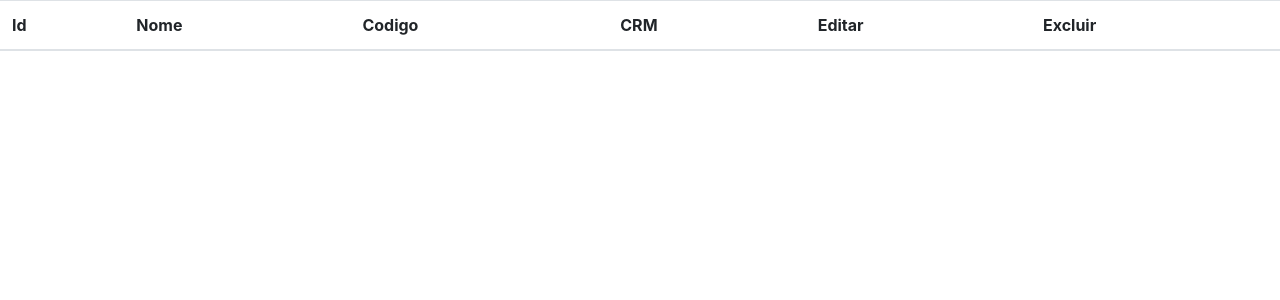
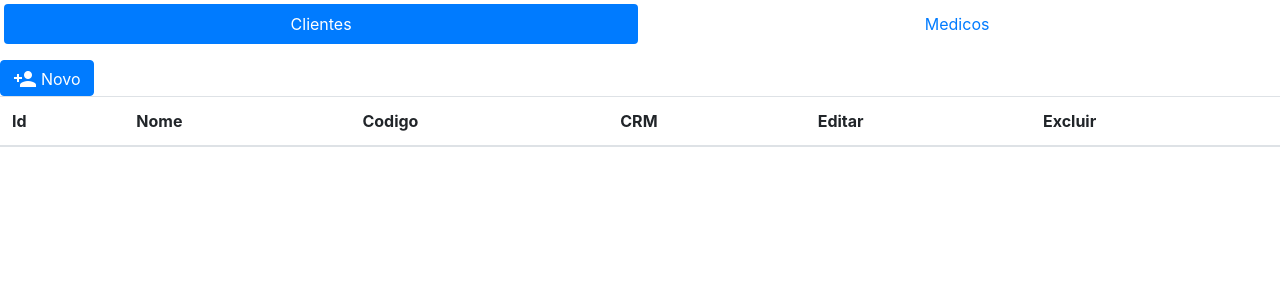
Before and after one commit to crhisllane/MedicalCientesSite, a Django app: page / in a window 1280 px wide. Shown: the top 300 px of the page. Run offline with Django 3.2, Linux system fonts and the light colour scheme; data that the repository does not hold is empty; some libraries are stand-ins or nearby versions.

Commit message:
cadastro de cliente completo

```diff
--- a/medicalClintesSites/site_mc/forms.py
+++ b/medicalClintesSites/site_mc/forms.py
@@ -6,5 +6,4 @@ class ClienteForm(forms.Form):
     dataNascimento = forms.DateField(input_formats=['%d-%m-%Y'])
     dataColeta = forms.DateField(input_formats=['%d-%m-%Y'])
     dataEntrega = forms.DateField(input_formats=['%d-%m-%Y'])
-    codigoIdentificador = forms.CharField()
     CRM = forms.CharField()
--- a/medicalClintesSites/site_mc/templates/site_mc/site_list.html
+++ b/medicalClintesSites/site_mc/templates/site_mc/site_list.html
@@ -14,7 +14,18 @@
         <script src="https://cdnjs.cloudflare.com/ajax/libs/popper.js/1.14.7/umd/popper.min.js" integrity="sha384-UO2eT0CpHqdSJQ6hJty5KVphtPhzWj9WO1clHTMGa3JDZwrnQq4sF86dIHNDz0W1" crossorigin="anonymous"></script>
         <script src="https://stackpath.bootstrapcdn.com/bootstrap/4.3.1/js/bootstrap.min.js" integrity="sha384-JjSmVgyd0p3pXB1rRibZUAYoIIy6OrQ6VrjIEaFf/nJGzIxFDsf4x0xIM+B07jRM" crossorigin="anonymous"></script>
 
+        <div style="padding: 4px 4px 16px 4px">
+          <ul class="nav nav-pills nav-fill">
+            <li class="nav-item">
+              <a class="nav-link active" href="#">Clientes</a>
+            </li>
+            <li class="nav-item">
+              <a class="nav-link" href="#">Medicos</a>
+            </li>
+          </ul>
+        </div>
 
+        <a href="{% url 'cadastrar' %}"><button type="button" class="btn btn-primary" style="display: flex; height: 36px"> <div style="padding: 0px 4px  0px 0px"><i class="material-icons">person_add </i></div>Novo</button></a>
         <table class="table table-hover">
                 <thead>
                   <tr>
--- a/medicalClintesSites/site_mc/views.py
+++ b/medicalClintesSites/site_mc/views.py
@@ -4,22 +4,12 @@ from django.template import Context, Template
 from site_mc.forms import ClienteForm
 import requests
 
-class cliente():
-    nome = ""
-    dataNascimento = ""
-    dataColeta = ""
-    dataEntrega = ""
-    codigoIdentificador = ""
-    CRM = ""
 
 def site_list(request):
-    # context = Context ( {"clientes", [cliente(), cliente()]})
-    # clintes =
     response = requests.get('https://crhisllane.pythonanywhere.com/Clientes/')
 
     context = {'clientes': response.json()}
 
-    # context["clientes"] = [cliente(), cliente()]
     return render(request, 'site_mc/site_list.html', context)
 
 def delete(request, id):
@@ -44,7 +34,6 @@ def alterar(request, id):
             dataNascimento = form.cleaned_data['dataNascimento'].strftime("%d-%m-%Y")
             dataColeta = form.cleaned_data['dataColeta'].strftime("%d-%m-%Y")
             dataEntrega = form.cleaned_data['dataEntrega'].strftime("%d-%m-%Y")
-            codigoIdentificador = form.cleaned_data['codigoIdentificador']
             CRM = form.cleaned_data['CRM']
 
             resposta = requests.put(f'https://crhisllane.pythonanywhere.com/Clientes/{id}/', data= {
@@ -52,7 +41,6 @@ def alterar(request, id):
                 "dataNascimento": dataNascimento,
                 "dataColeta": dataColeta,
                 "dataEntrega": dataEntrega,
-                "codigoIdentificador": codigoIdentificador,
                 "CRM": CRM,
             })
             context = {'form' : ClienteForm(resposta.json())}
@@ -71,7 +59,6 @@ def cadastrar(request):
             dataNascimento = form.cleaned_data['dataNascimento'].strftime("%d-%m-%Y")
             dataColeta = form.cleaned_data['dataColeta'].strftime("%d-%m-%Y")
             dataEntrega = form.cleaned_data['dataEntrega'].strftime("%d-%m-%Y")
-            codigoIdentificador = form.cleaned_data['codigoIdentificador']
             CRM = form.cleaned_data['CRM']
 
             resposta = requests.post(f'https://crhisllane.pythonanywhere.com/Clientes/', data= {
@@ -79,7 +66,6 @@ def cadastrar(request):
                 "dataNascimento": dataNascimento,
                 "dataColeta": dataColeta,
                 "dataEntrega": dataEntrega,
-                "codigoIdentificador": codigoIdentificador,
                 "CRM": CRM,
             })
             print(resposta.text)
```
